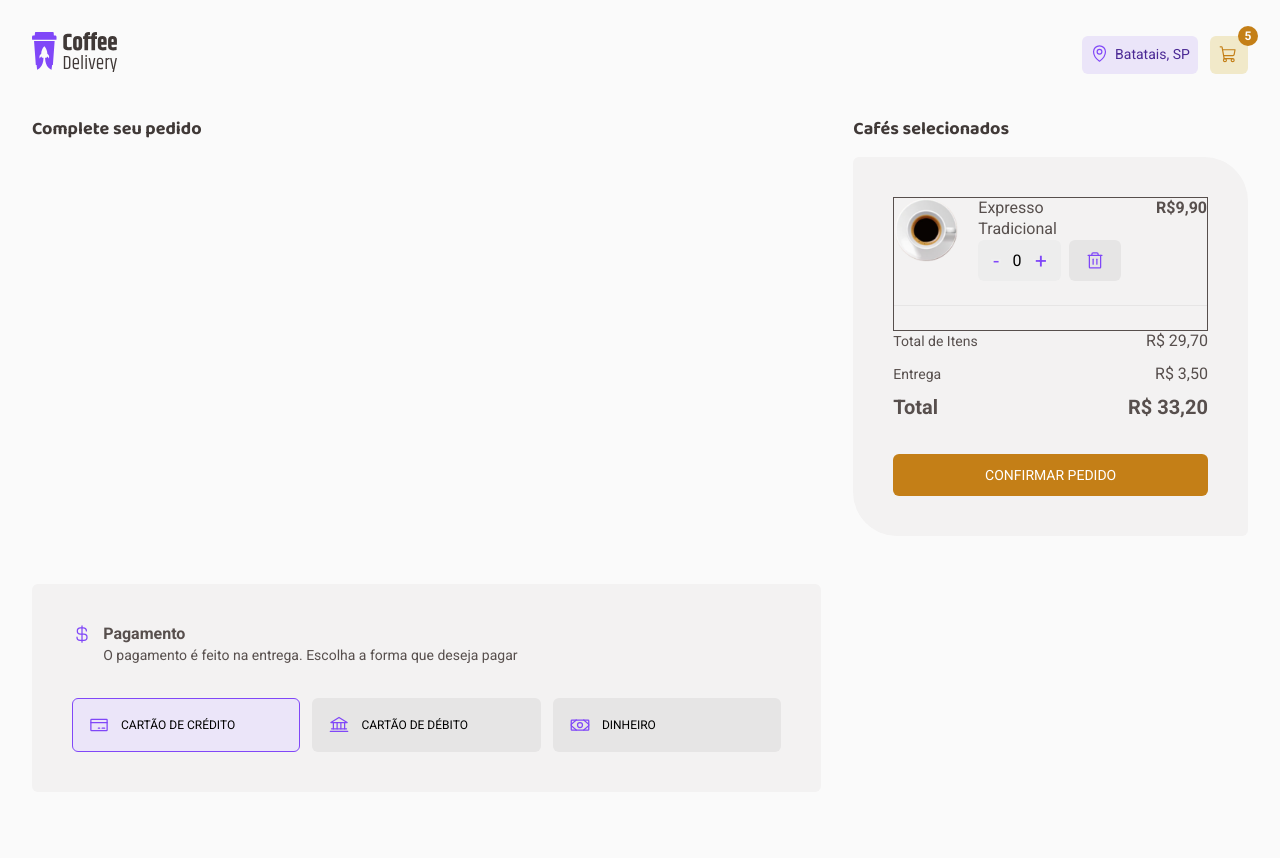
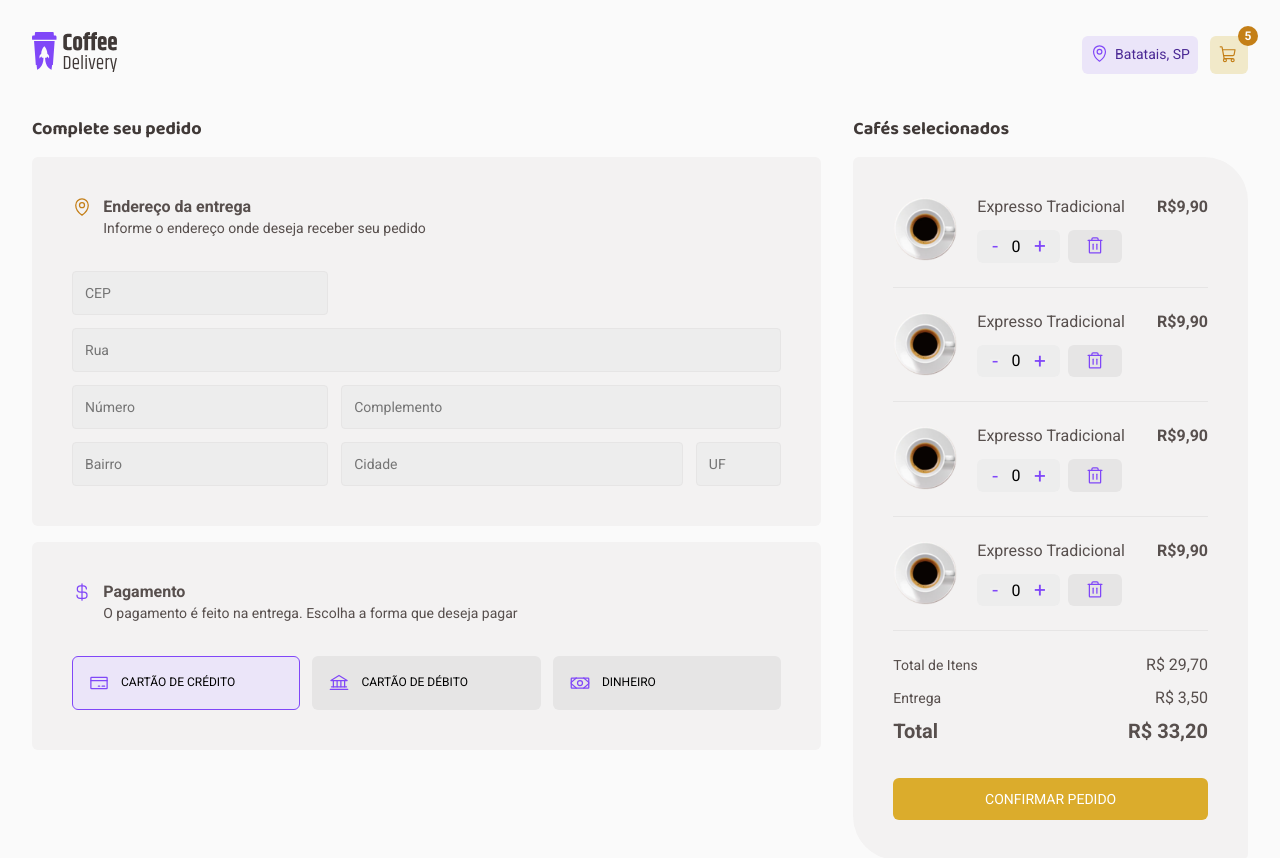
Before and after one commit to DaniloCalegaro/coffee-delivery-react, a React (Vite) app: page /checkout in a window 1280 px wide. Shown: the top 858 px of the page. Before the commit the page ends 824 px from the top, so only its background shows below. Built offline with nearby package versions, Linux system fonts and the light colour scheme.

Commit message:
feat: layout checkout concluído

```diff
--- a/src/components/ButtonPayment/styles.ts
+++ b/src/components/ButtonPayment/styles.ts
@@ -15,7 +15,6 @@ export const ButtonContainer = styled.button<ButtonContainerProps>`
   padding: 1rem;
   font-size: 0.75rem;
   text-transform: uppercase;
-  line-height: 0;
 
   display: flex;
   align-items: center;
--- a/src/components/CheckountAddress/styles.ts
+++ b/src/components/CheckountAddress/styles.ts
@@ -31,9 +31,16 @@ export const CheckountAddressContainer = styled.section`
       background: ${props => props.theme['base-input']};
       border: 1px solid ${props => props.theme['base-button']};
       border-radius: 4px;
+      font-size: 0.875rem;
+
+      transition: border-color 0.2s;
 
       &::placeholder {
         font-size: 0.875rem;
+      }
+
+      &:focus {
+        border-color: ${props => props.theme['yellow-dark']};
       }
     }
 
--- a/src/components/InputAmount/styles.ts
+++ b/src/components/InputAmount/styles.ts
@@ -14,6 +14,7 @@ export const InputAmountContainer = styled.div`
     font-size: 1.3rem;
     line-height: 0;
     padding: 0;
+    cursor: pointer;
   }
 
   input {
--- a/src/components/ItensCart/indesx.tsx
+++ b/src/components/ItenCart/index.tsx
@@ -1,10 +1,10 @@
 import { Trash } from 'phosphor-react'
 import { InputAmount } from '../InputAmount'
-import { ItensCardContainer } from './styles'
+import { ItenCardContainer } from './styles'
 
 export function ItensCart() {
   return (
-    <ItensCardContainer>
+    <ItenCardContainer>
       <div>
         <img src="./imagesCoffees/expresso.svg" alt="" />
         <span>Expresso Tradicional</span>
@@ -18,6 +18,6 @@ export function ItensCart() {
         </button>
         <strong>R$9,90</strong>
       </div>
-    </ItensCardContainer>
+    </ItenCardContainer>
   )
 }
--- a/src/components/ItensCart/styles.ts
+++ b/src/components/ItenCart/styles.ts
@@ -1,14 +1,13 @@
 import styled from 'styled-components'
 
-export const ItensCardContainer = styled.div`
+export const ItenCardContainer = styled.div`
   display: flex;
   flex-direction: column;
-  border: solid 1px;
 
   > div {
     display: grid;
-    grid-template-columns: 1fr 2fr;
-    grid-template-rows: repeat(3, 1fr);
+    grid-template-columns: 1fr 2fr 2fr;
+    grid-template-rows: repeat(2, 1fr);
 
     img {
       grid-row-start: 1;
@@ -28,14 +27,19 @@ export const ItensCardContainer = styled.div`
     }
 
     strong {
+      grid-row-start: 2;
+      grid-column-start: 2;
+      grid-row-end: 3;
+      grid-column-end: 4;
+
       text-align: end;
       margin-left: 2rem;
     }
 
     > button {
-      grid-row-start: 2;
+      grid-row-start: 3;
       grid-column-start: 3;
-      grid-row-end: 3;
+      grid-row-end: 4;
       grid-column-end: 4;
 
       width: 95%;
@@ -48,20 +52,28 @@ export const ItensCardContainer = styled.div`
 
       padding: 0.4rem;
 
+      cursor: pointer;
+
       display: flex;
       justify-content: center;
       align-items: center;
       gap: 0.25rem;
 
+      transition: filter 0.2s;
+
       svg {
         color: ${props => props.theme['purple']};
+      }
+
+      &:hover {
+        filter: brightness(0.9);
       }
     }
 
     .input {
-      grid-row-start: 2;
+      grid-row-start: 3;
       grid-column-start: 2;
-      grid-row-end: 3;
+      grid-row-end: 4;
       grid-column-end: 3;
 
       margin-right: 0.5rem;
@@ -75,6 +87,41 @@ export const ItensCardContainer = styled.div`
       display: grid;
       grid-template-columns: 1fr 2fr 2fr 1fr;
       grid-template-rows: repeat(2, 1fr);
+
+      img {
+        grid-row-start: 1;
+        grid-column-start: 1;
+        grid-row-end: 3;
+        grid-column-end: 2;
+      }
+
+      span {
+        grid-row-start: 1;
+        grid-column-start: 2;
+        grid-row-end: 2;
+        grid-column-end: 4;
+      }
+
+      strong {
+        grid-row-start: 1;
+        grid-column-start: 4;
+        grid-row-end: 2;
+        grid-column-end: 5;
+      }
+
+      > button {
+        grid-row-start: 2;
+        grid-column-start: 3;
+        grid-row-end: 3;
+        grid-column-end: 4;
+      }
+
+      .input {
+        grid-row-start: 2;
+        grid-column-start: 2;
+        grid-row-end: 3;
+        grid-column-end: 3;
+      }
     }
   }
 
--- a/src/components/Summary/index.tsx
+++ b/src/components/Summary/index.tsx
@@ -1,9 +1,12 @@
-import { ItensCart } from '../ItensCart/indesx'
+import { ItensCart } from '../ItenCart'
 import { SummaryContainer } from './styles'
 
 export function Summary() {
   return (
     <SummaryContainer>
+      <ItensCart />
+      <ItensCart />
+      <ItensCart />
       <ItensCart />
       <div className="sums">
         <span>Total de Itens</span>
--- a/src/components/Summary/styles.ts
+++ b/src/components/Summary/styles.ts
@@ -35,7 +35,7 @@ export const SummaryContainer = styled.aside`
       grid-row-end: 5;
       grid-column-end: 3;
 
-      background: ${props => props.theme['yellow-dark']};
+      background: ${props => props.theme['yellow']};
       color: ${props => props.theme['white']};
       border: none;
       padding: 0.75rem;
@@ -44,6 +44,14 @@ export const SummaryContainer = styled.aside`
 
       font-size: 0.875rem;
       text-transform: uppercase;
+
+      cursor: pointer;
+
+      transition: background-color 0.2s;
+
+      &:hover {
+        background-color: ${props => props.theme['yellow-dark']};
+      }
     }
   }
 `
--- a/src/pages/Checkout/index.tsx
+++ b/src/pages/Checkout/index.tsx
@@ -2,17 +2,16 @@ import { MapPin } from 'phosphor-react'
 import { CheckountAddress } from '../../components/CheckountAddress'
 import { Payment } from '../../components/Payment'
 import { Summary } from '../../components/Summary'
-import { CheckoutContainer, InfoAddress, InfoSummary } from './styles'
+import { CheckoutContainer, CompleteOrder, InfoSummary } from './styles'
 
 export function Checkout() {
   return (
     <CheckoutContainer>
-      <InfoAddress>
+      <CompleteOrder>
         <h2>Complete seu pedido</h2>
-        {/* <CheckountAddress /> */}
-      </InfoAddress>
-
-      <Payment />
+        <CheckountAddress />
+        <Payment />
+      </CompleteOrder>
 
       <InfoSummary>
         <h2>Cafés selecionados</h2>
--- a/src/pages/Checkout/styles.ts
+++ b/src/pages/Checkout/styles.ts
@@ -8,13 +8,13 @@ export const CheckoutContainer = styled.main`
 
   gap: 2rem;
 
-  @media (min-width: 1080px) {
+  @media (min-width: 1024px) {
     display: grid;
     grid-template-columns: 2fr 1fr;
   }
 `
 
-export const InfoAddress = styled.div`
+export const CompleteOrder = styled.div`
   h2 {
     margin-bottom: 1rem;
     font-size: 1.125rem;
@@ -28,7 +28,7 @@ export const InfoSummary = styled.div`
 
   grid-row-start: 1;
 
-  @media (min-width: 1080px) {
+  @media (min-width: 1024px) {
     grid-column-start: 2;
     grid-row-start: 1;
   }
```
